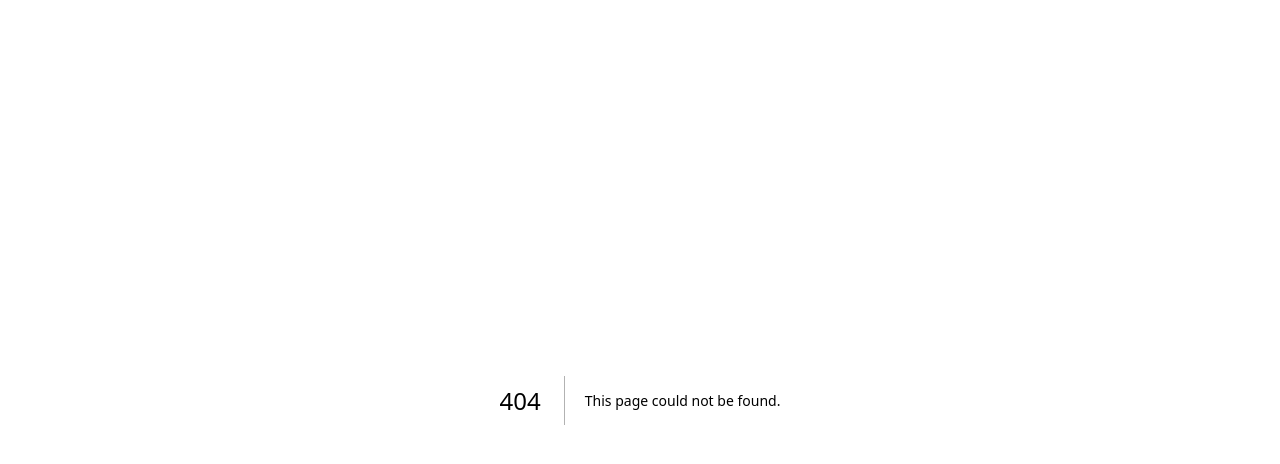
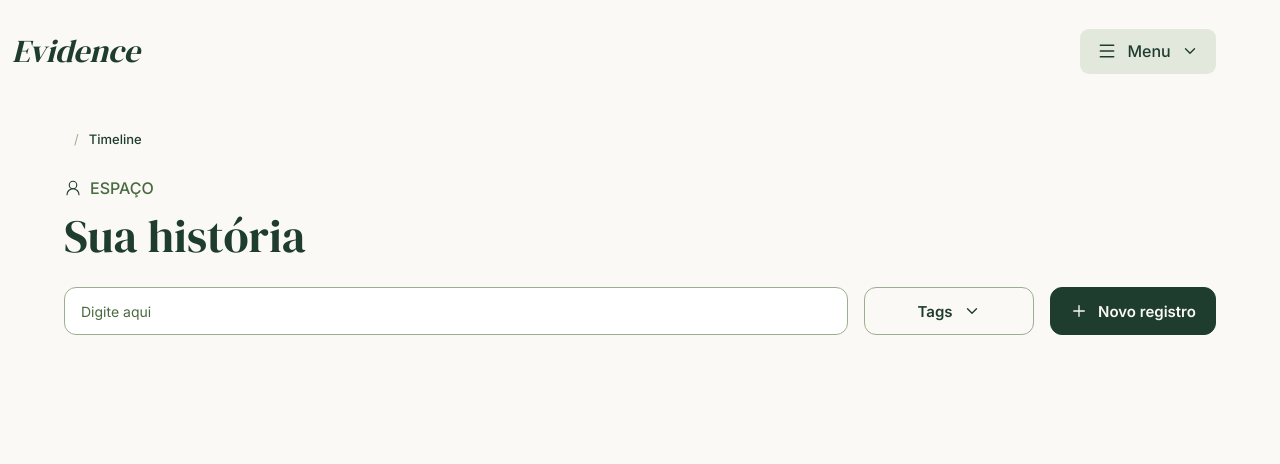
Before and after one commit to caiobotelho1/evidence, a Next.js app in the folder frontend/: page /tela-principal in a window 1280 px wide. Before the commit this address had no page. Shown: the top 464 px of the page. Built offline with nearby package versions, Linux system fonts and the light colour scheme.

Commit message:
feat: implementa interface da tela principal

```diff
--- /dev/null
+++ b/frontend/app/tela-principal/page.tsx
@@ -0,0 +1,142 @@
+import Link from "next/link";
+import { DM_Serif_Display, Inter } from "next/font/google";
+import {
+  ChevronDown,
+  Menu as MenuIcon,
+  Plus,
+  UserRound,
+} from "lucide-react";
+
+import styles from "./telaPrincipal.module.css";
+
+const inter = Inter({
+  subsets: ["latin"],
+});
+
+const dmSerif = DM_Serif_Display({
+  subsets: ["latin"],
+  weight: "400",
+  style: "italic",
+});
+
+export default function DashboardPage() {
+  return (
+    <div className={`${styles.dashboard} ${inter.className}`}>
+
+      <header className={styles.header}>
+        <Link href="/" className={styles.logo}>
+          <svg
+            width="36"
+            height="36"
+            viewBox="0 0 36 36"
+            fill="none"
+            xmlns="http://www.w3.org/2000/svg"
+            aria-hidden="true"
+          >
+            <path
+              d="M18 7L8 18L15 29L29 22L18 7Z"
+              stroke="#1F3D2E"
+              strokeWidth="1.2"
+            />
+            <circle cx="18" cy="7" r="3.4" fill="#1F3D2E" />
+            <circle cx="8" cy="18" r="3.4" fill="#4A6A41" />
+            <circle cx="15" cy="29" r="3.4" fill="#1F3D2E" />
+            <circle cx="29" cy="22" r="3.4" fill="#B65A46" />
+          </svg>
+
+          <span className={dmSerif.className}>
+            Evidence
+          </span>
+        </Link>
+
+        <div className={styles.headerActions}>
+          <div className={styles.environmentSlot} />
+
+          <details className={styles.menu}>
+
+            <summary className={styles.menuButton}>
+              <MenuIcon size={20} strokeWidth={1.8} />
+
+              <span>Menu</span>
+
+              <ChevronDown size={18} strokeWidth={1.8} />
+            </summary>
+
+            <div className={styles.dropdown}>
+            </div>
+
+          </details>
+
+        </div>
+      </header>
+
+      <main className={styles.main}>
+        <nav
+          className={styles.breadcrumb}
+          aria-label="Localização"
+        >
+          <span></span>
+
+          <span className={styles.separator}>/</span>
+
+          <span className={styles.currentPage}>
+            Timeline
+          </span>
+        </nav>
+
+        <section className={styles.titleSection}>
+
+          <div className={styles.environment}>
+            <UserRound size={18} strokeWidth={1.5} />
+
+            <span>ESPAÇO </span>
+          </div>
+
+          <h1 className={`${styles.title} ${dmSerif.className}`}>
+            Sua história
+          </h1>
+
+        </section>
+
+        <section className={styles.searchSection}>
+
+          <input
+            type="search"
+            placeholder="Digite aqui"
+            aria-label="Buscar registros"
+            className={styles.searchInput}
+          />
+
+          <button
+            type="button"
+            className={styles.filterButton}
+            disabled
+          >
+            <span>Tags</span>
+
+            <ChevronDown size={18} strokeWidth={1.8} />
+          </button>
+
+          <button
+            type="button"
+            className={styles.newRecordButton}
+            disabled
+          >
+            <Plus size={18} strokeWidth={1.8} />
+
+            <span>Novo registro</span>
+          </button>
+
+        </section>
+
+        <section
+          className={styles.timelineSection}
+          aria-label="Timeline de registros"
+        >
+
+        </section>
+
+      </main>
+    </div>
+  );
+}
--- /dev/null
+++ b/frontend/app/tela-principal/telaPrincipal.module.css
@@ -0,0 +1,347 @@
+.dashboard {
+  min-height: 100vh;
+  background-color: #FAF9F5;
+  color: #1F3D2E;
+}
+
+.header {
+  width: 100%;
+  max-width: 1200px;
+  height: 102px;
+
+  margin: 0 auto;
+  padding: 0 24px;
+
+  display: flex;
+  align-items: center;
+  justify-content: space-between;
+  gap: 32px;
+
+  box-sizing: border-box;
+}
+
+.logo {
+  display: flex;
+  align-items: center;
+  gap: 12px;
+
+  color: #1F3D2E;
+  text-decoration: none;
+  transform: translateX(-100px);
+}
+
+.logo svg {
+  flex-shrink: 0;
+}
+
+.logo span {
+  font-size: 32px;
+  font-style: italic;
+  font-weight: 400;
+  line-height: 120%;
+}
+
+.headerActions {
+  display: flex;
+  align-items: center;
+  gap: 32px;
+}
+
+.environmentSlot {
+  width: 232px;
+  height: 48px;
+  flex-shrink: 0;
+}
+
+.menu {
+  position: relative;
+}
+
+.menuButton {
+  display: flex;
+  align-items: center;
+  justify-content: center;
+  gap: 10px;
+
+  height: 45px;
+  min-width: 136px;
+  padding: 0 16px;
+
+  border-radius: 9px;
+  background-color: #E3E8DC;
+  color: #1F3D2E;
+
+  font-family: inherit;
+  font-size: 16px;
+  font-weight: 500;
+
+  cursor: pointer;
+  list-style: none;
+
+  box-sizing: border-box;
+}
+
+.menuButton::-webkit-details-marker {
+  display: none;
+}
+
+.menuButton svg {
+  flex-shrink: 0;
+}
+
+.menuButton svg:last-child {
+  transition: transform 0.2s ease;
+}
+
+.menu[open] .menuButton svg:last-child {
+  transform: rotate(180deg);
+}
+
+.dropdown {
+  position: absolute;
+  top: calc(100% + 8px);
+  right: 0;
+
+  width: 240px;
+  min-height: 20px;
+  padding: 12px;
+
+  background-color: #FFFFFF;
+
+  border: 1px solid #E3E8DC;
+  border-radius: 12px;
+
+  box-shadow: 0 8px 24px rgba(31, 61, 46, 0.10);
+
+  z-index: 10;
+  box-sizing: border-box;
+}
+
+.main {
+  width: 100%;
+  max-width: 1200px;
+
+  margin: 0 auto;
+  padding: 28px 24px 60px;
+
+  box-sizing: border-box;
+}
+
+.breadcrumb {
+  display: flex;
+  align-items: center;
+  gap: 10px;
+
+  margin: 0 0 28px;
+
+  font-size: 13px;
+  line-height: 145%;
+  color: #4A6A41;
+}
+
+.separator {
+  color: #9CAE8F;
+}
+
+.currentPage {
+  color: #1F3D2E;
+  font-weight: 500;
+}
+
+.titleSection {
+  display: flex;
+  flex-direction: column;
+  align-items: flex-start;
+  gap: 8px;
+
+  margin: 0 0 24px;
+}
+
+.environment {
+  display: flex;
+  align-items: center;
+  gap: 8px;
+
+  font-size: 16px;
+  font-weight: 500;
+  line-height: 145%;
+
+  color: #4A6A41;
+}
+
+.environment svg {
+  color: #1F3D2E;
+  flex-shrink: 0;
+}
+
+.title {
+  margin: 0;
+
+  font-size: 46px;
+  font-style: italic;
+  font-weight: 400;
+  line-height: 120%;
+
+  color: #1F3D2E;
+}
+
+.searchSection {
+  display: flex;
+  align-items: center;
+  gap: 16px;
+
+  width: 100%;
+  margin: 0;
+}
+
+
+.searchInput {
+  flex: 1;
+  min-width: 0;
+
+  height: 48px;
+  padding: 0 16px;
+
+  background-color: #FFFFFF;
+
+  border: 0.8px solid #9CAE8F;
+  border-radius: 12px;
+
+  color: #1F3D2E;
+
+  font-family: inherit;
+  font-size: 14px;
+
+  outline: none;
+  box-sizing: border-box;
+}
+
+.searchInput::placeholder {
+  color: #4A6A41;
+}
+
+.searchInput:focus {
+  border-color: #1F3D2E;
+}
+
+.filterButton,
+.newRecordButton {
+  display: inline-flex;
+  align-items: center;
+  justify-content: center;
+  gap: 10px;
+
+  height: 48px;
+  padding: 0 16px;
+
+  border-radius: 12px;
+
+  font-family: inherit;
+  font-size: 15px;
+  font-weight: 600;
+
+  white-space: nowrap;
+  box-sizing: border-box;
+}
+
+.filterButton svg,
+.newRecordButton svg {
+  flex-shrink: 0;
+}
+
+.filterButton {
+  min-width: 170px;
+
+  background-color: #FAF9F5;
+  border: 1px solid #9CAE8F;
+
+  color: #1F3D2E;
+}
+
+.newRecordButton {
+  min-width: 166px;
+
+  background-color: #1F3D2E;
+  border: 1px solid #1F3D2E;
+
+  color: #FAF9F5;
+}
+
+.filterButton:disabled,
+.newRecordButton:disabled {
+  cursor: default;
+  opacity: 1;
+}
+
+.timelineSection {
+  width: 100%;
+  min-height: 600px;
+  margin-top: 28px;
+}
+
+@media (max-width: 900px) {
+
+  .header {
+    padding: 0 32px;
+  }
+
+  .main {
+    padding: 18px 32px 48px;
+  }
+
+  .headerActions {
+    gap: 20px;
+  }
+
+  .searchSection {
+    flex-wrap: wrap;
+  }
+}
+
+
+@media (max-width: 600px) {
+
+  .header {
+    height: auto;
+    min-height: 100px;
+    padding: 20px;
+    flex-wrap: wrap;
+  }
+
+  .logo span {
+    font-size: 28px;
+  }
+
+  .headerActions {
+    width: 100%;
+    justify-content: flex-end;
+  }
+
+  .environmentSlot {
+    display: none;
+  }
+
+  .main {
+    padding: 24px 20px;
+  }
+
+  .title {
+    font-size: 36px;
+  }
+
+  .searchSection {
+    flex-direction: column;
+    align-items: stretch;
+  }
+
+  .searchInput,
+  .filterButton,
+  .newRecordButton {
+    width: 100%;
+    flex: auto;
+  }
+
+  .timelineSection {
+    min-height: 400px;
+  }
+}
--- /dev/null
+++ b/package.json
@@ -0,0 +1,5 @@
+{
+  "dependencies": {
+    "lucide-react": "^1.72.0"
+  }
+}
```
Also changed, not shown: 1 other file (tests, documents, lock files or other folders).
